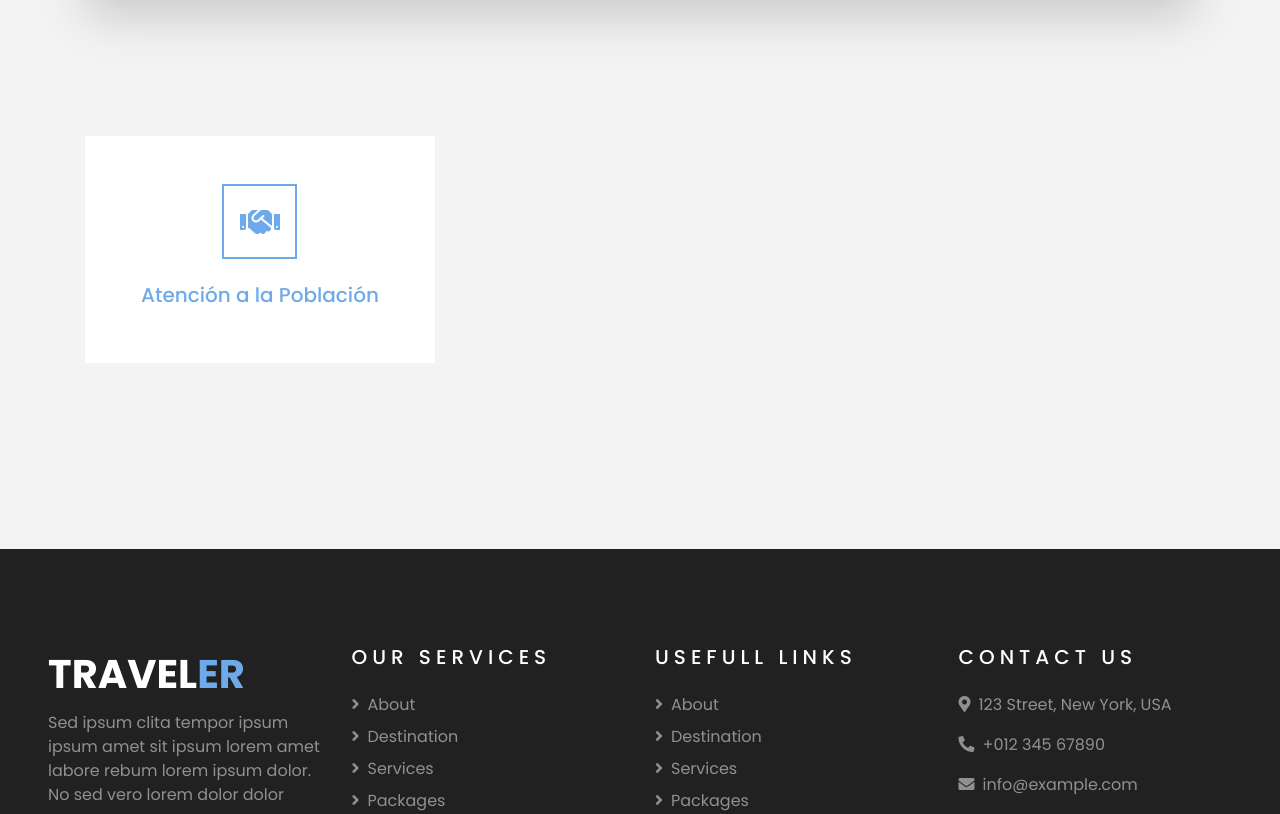
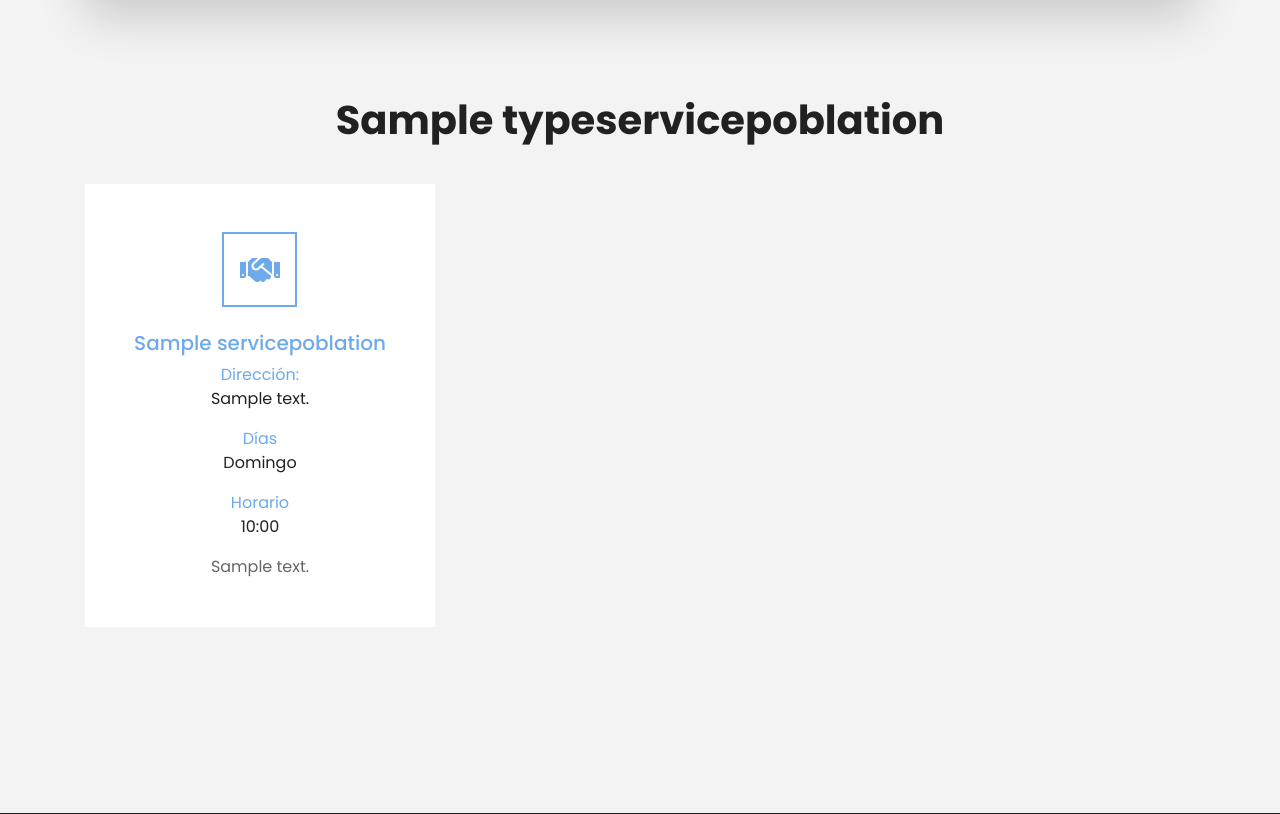
Before and after one commit to MangelRyujin/caonao, a Django app: page /appestado/estado in a window 1280 px wide. Shown: the part 156-970 px from the top of the page. Run offline with Django 5.2, Linux system fonts and the light colour scheme; tables that the repository leaves empty hold one stand-in row (values such as "Sample post"); some libraries are stand-ins or nearby versions.

Commit message:
finish poblations_services_view.html

```diff
--- a/apps/estado/views/poblation_services_views.py
+++ b/apps/estado/views/poblation_services_views.py
@@ -10,4 +10,4 @@ def poblations_services_view(request):
            'type': type_service.name,
            'services': ServicePoblation.objects.filter(active=True,type_service=type_service)
        })
-    return render(request,'poblations_services_view.html',context={'services':poblations_services})
+    return render(request,'poblations_services_view.html',context={'poblations_services':poblations_services})
--- a/caonao/templates/home_view.html
+++ b/caonao/templates/home_view.html
@@ -94,6 +94,9 @@
                 </div>
                 <div class="col-lg-4 col-md-6 mb-4">
                     <div class="service-item bg-white text-center mb-2 py-5 px-4">
+                        <a href="{% url 'education_list_view' %}">
+                            <i class="fa fa-2x fa-music mx-auto mb-4"></i>
+                        </a>
                         <h5 class="text-primary mb-2">Cultura</h5>
 
                     </div>
--- a/caonao/templates/poblations_services_view.html
+++ b/caonao/templates/poblations_services_view.html
@@ -6,26 +6,54 @@
 <!-- Packages Start -->
 <div class="container-fluid py-5">
     <div class="container pt-5 pb-3">
-        {% if services %}
+        {% if poblations_services %}
 
-        {% for types in services %}
+        {% for poblation in poblations_services %}
+
+            {% if poblation.services%}
                 <div class="text-center mb-3 pb-3">
-                <h1>{{type.type}}</h1>
+                    <h1>{{poblation.type}}</h1>
                 </div>
                 <div class="row">
 
-
+                    {% for service in  poblation.services %}
                         <div class="col-lg-4 col-md-6 mb-4">
                             <div class="service-item bg-white text-center mb-2 py-5 px-4">
-                        <a href="{% url 'institution_view' %}">
                                     <i class="fa fa-2x fa-handshake mx-auto mb-4"></i>
-                        </a>
-                        <h5 class="text-primary mb-2">Atención a la Población</h5>
+                                <h5 class="text-primary mb-2">{{service.name}}</h5>
+                                <span class=" text-primary">Dirección: <p class="text-dark">{{service.address}}</p> </span>
+
+                                {% if service.init_day_of_week == service.end_day_of_week %}
+                                <span class=" text-primary">Días<p class="text-dark">{{service.init_day_of_week}}</p></span>
+                                {% else %}
+                                    <span class=" text-primary">Días<p class="text-dark">{{service.init_day_of_week}} a {{service.end_day_of_week}}</p></span>
+                                {% endif %}
+
+                                {% if service.in_time == service.out_time %}
+                                <span class=" text-primary">Horario<p class="text-dark">{{service.in_time}}</p></span>
+
+                                {% else %}
+                                    <span class=" text-primary">Horario<p class="text-dark">{{service.in_time}} a {{service.out_time}}</p></span>
+
+                                {% endif %}
+                                {% if service.description %}
+                                    <span class="">{{service.description}}</span>
+
+                                {% else %}
+                                    <span class=""></span>
+                                {% endif %}
+
 
                             </div>
                         </div>
+                    {% endfor %}
+
+
 
                 </div>
+            {% endif %}
+
+
 
         {% endfor %}
 
```
Lines whose indentation alone changed are shown as unchanged.
